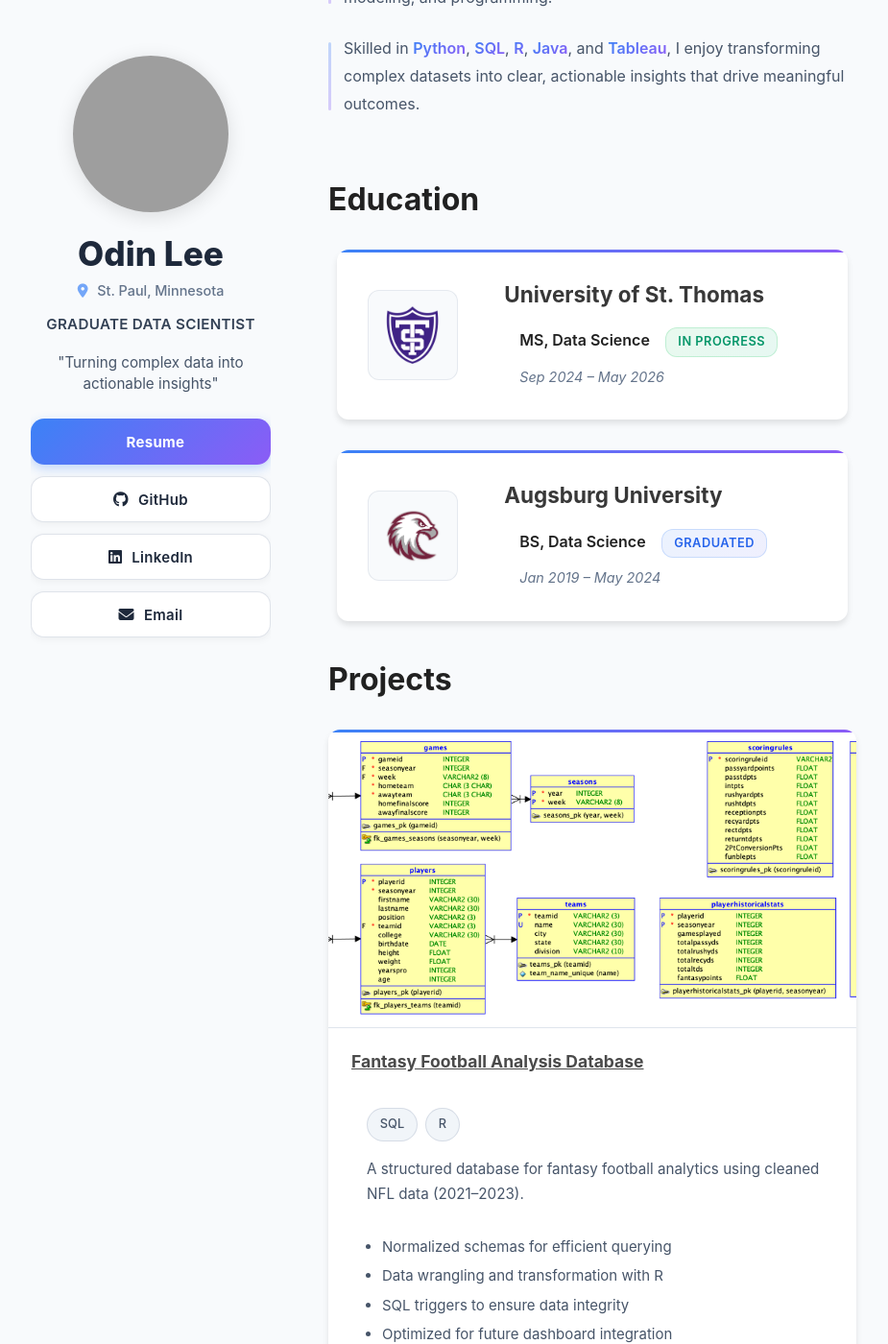
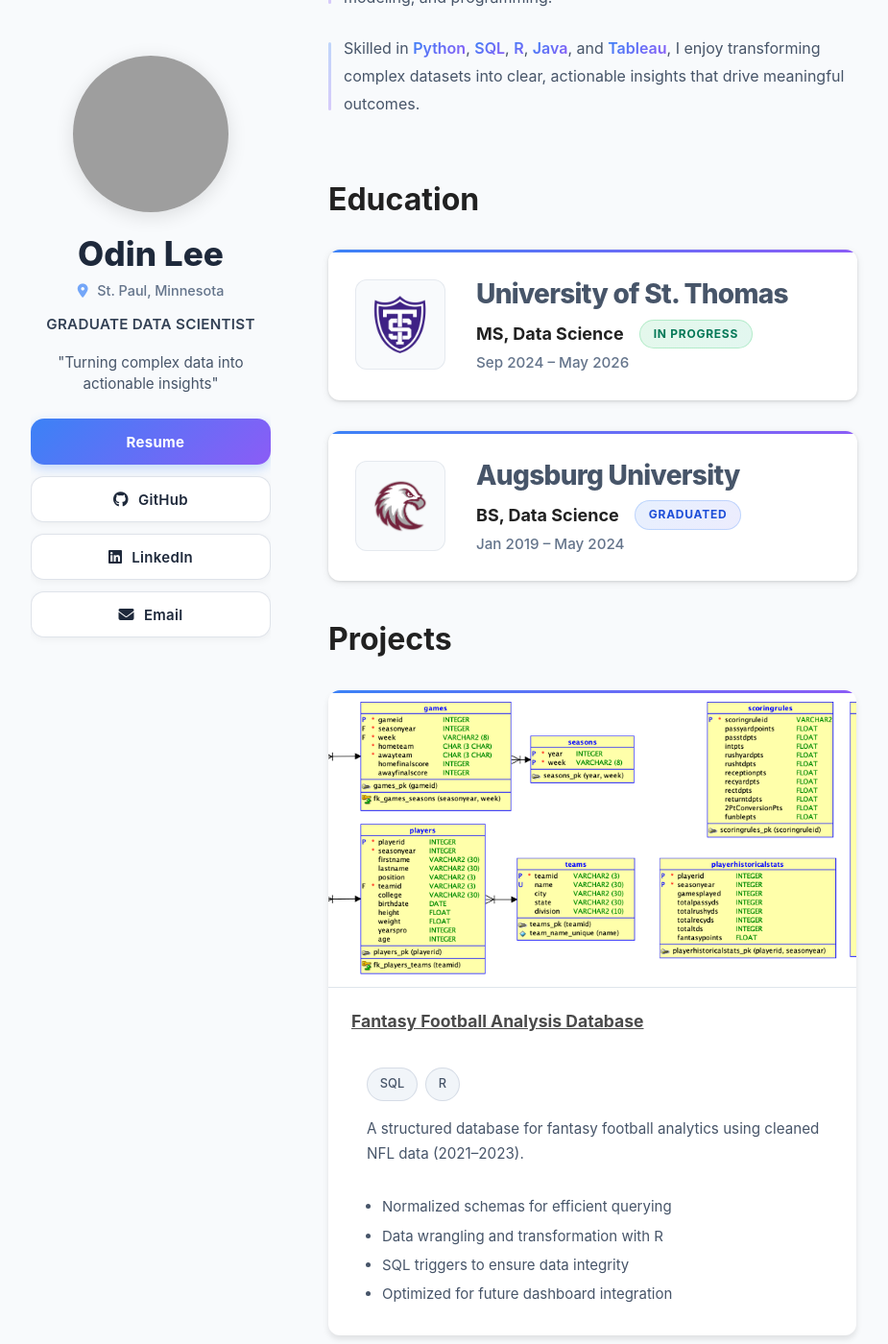
Before and after one commit to OdinLeePro/OdinLeePro.github.io, a Jekyll site: the page built from index.md, in a window 1280 px wide and 1400 px high, scrolled down 347 px. Shown: the whole window at 96% size, without its empty margins (178-1103 px from the left). Built offline with Jekyll 4.4.1, drawn with Linux system fonts in a browser that asks for light colours; grey boxes are pictures that could not be loaded.

Commit message:
Add files via upload

```diff
--- a/assets/css/style.scss
+++ b/assets/css/style.scss
@@ -386,10 +386,10 @@ including layout wrappers, base button design, hover/focus states, and style var
 .educationCard {
   background: $white;                                                                                         // white card background
   border-radius: $border-radius-large;                                                                        // rounded corners
-  box-shadow: 0 4px 6px rgba(0, 0, 0, 0.1);                                                                 // subtle shadow for depth
-  padding: 2rem;                                                                                              // inner spacing
-  width: 85%;                                                                                                 // relative card width
-  max-width: 500px;                                                                                           // limit card size
+  box-shadow: 0 2px 8px rgba(0, 0, 0, 0.08), 0 1px 3px rgba(0, 0, 0, 0.12);                               // improved layered shadow for depth
+  padding: 1.75rem;                                                                                           // reduced padding for shorter height
+  width: 90%;                                                                                                 // slightly wider cards
+  max-width: 600px;                                                                                           // increased max width
   margin: 0 auto;                                                                                             // center card horizontally
   display: flex;                                                                                              // flex container for text + logo
   flex-direction: row-reverse;                                                                                // place logo on the right
@@ -410,39 +410,70 @@ including layout wrappers, base button design, hover/focus states, and style var
   background: linear-gradient(135deg, $blue, $purple);                                                        // gradient accent color
 }
 
-/* ----------------------- Education Text ------------------------ */
-/* Text container inside an education card, placed beside the logo */
+/* ------------------------ Education Text ------------------------ */
+/* Text container inside the education card, placed beside the logo */
 
 .educationText {
   flex: 1;                                                                                                    // take up remaining horizontal space
-  padding-left: 1rem;                                                                                         // spacing between text and logo
+  min-width: 0;                                                                                               // prevent flex item from overflowing
 }
 
-/* ------------- Education Text Paragraph -------------- */
-/* Styles for paragraph content inside an education card */
+/* ---------------- University/School Heading ---------------- */
+/* Styles for the university/school name inside education card */
+
+.educationText h2 {
+  color: $text-color;                                                                                         // standard text color
+  margin: 0 0 0.5rem 0;                                                                                       // space below heading
+  font-size: 1.75rem;                                                                                         // larger font size for hierarchy
+  font-weight: 800;                                                                                           // extra-bold for emphasis
+  letter-spacing: -0.025em;                                                                                   // slight letter tightening for balance
+}
+
+/* ----------------- Education Text Spacing & Hieght ----------------- */
+/* Basic spacing and line-height for paragraphs inside education cards */
 
 .educationText p {
-  margin: 0.5rem 0 0 0;                                                                                       // small spacing above each paragraph
-  font-size: 1rem;                                                                                            // base paragraph size
-  color: $text-color;                                                                                         // standard body text color
-  padding-left: 1rem;                                                                                         // inner left padding for readability
-  line-height: 1.6;                                                                                           // comfortable reading line height
+  margin: 0 0 0.25rem 0;                                                                                      // small bottom spacing between paragraphs
+  line-height: 1.4;                                                                                           // slightly tighter line height for compact text
 }
 
-/* ---------- Education Text Strong ---------- */
-/* Emphasized text inside education paragraphs */
+/* ---------------------------- Degree + Status Badge Paragraph ---------------------------- */
+/* Special styling for the first paragraph inside the education card (degree + status badge) */
 
-.educationText p strong {
-  font-weight: 600;                                                                                           // semi-bold emphasis
+.educationText p:first-of-type {
+  font-size: 1.125rem;                                                                                        // slightly larger font size for prominence
+  color: $text-color;                                                                                         // standard body text color
+  font-weight: 700;                                                                                           // bold text for emphasis
+  display: flex;                                                                                              // flex layout to align degree + badge
+  align-items: center;                                                                                        // vertically center contents
+  flex-wrap: wrap;                                                                                            // wrap onto new lines if needed
+  gap: 1rem;                                                                                                  // spacing between degree and status badge
 }
 
-/* --------------------- Education Text Emphasis --------------------- */
-/* Styles for secondary/emphasized details inside education paragraphs */
+/* -------------------------- Degree + Status Badge Paragraph Bold/Strong Font -------------------------- */
+/* Ensures strong text inside the first paragraph inherits parent weight instead of adding extra boldness */
 
-.educationText p em {
-  color: $muted-color;                                                                                        // muted color for subtle emphasis
-  font-style: italic;                                                                                         // italic style for differentiation
-  font-size: 0.9rem;                                                                                          // slightly smaller than base text
+.educationText p:first-of-type strong {
+  font-weight: inherit;                                                                                       // inherit the 700 weight from parent
+}
+
+/* --------------------- Dates Paragraph ---------------------- */
+/* Styles for the final paragraph in the education card (Dates) */
+
+.educationText p:last-of-type {
+  font-size: 0.95rem;                                                                                         // slightly smaller text size
+  color: #64748b;                                                                                           // muted color for dates/details
+  font-weight: 500;                                                                                           // medium weight for readability
+  margin: 0;                                                                                                  // remove extra spacing below
+}
+
+/* --------------------------------- Dates Paragraph Bold/Strong Font ---------------------------------- */
+/* Normalizes emphasized text inside the last paragraph (dates/details) so it blends with parent styling */
+
+.educationText p:last-of-type em {
+  font-style: normal;                                                                                         // remove italic styling
+  color: inherit;                                                                                             // inherit muted color from parent
+  font-size: inherit;                                                                                         // inherit font size from parent
 }
 
 /* -------------------- Education Logo --------------------- */
@@ -465,33 +496,32 @@ including layout wrappers, base button design, hover/focus states, and style var
   object-fit: contain;                                                                                        // scale logo without distortion
 }
 
-/* ---------------------- Status Badge ---------------------- */
+/* ---------------- Status Badge ---------------- */
 /* "In Progress" or "Graduated" status indicators */
 
-.educationText .status-badge {
-  display: inline-block;                                                                                      // inline badge element
-  padding: 0.25rem 0.75rem;                                                                                   // compact padding (4px top/bottom, 12px left/right)
-  border-radius: 12px;                                                                                        // pill shape with rounded corners
-  font-size: 0.8rem;                                                                                          // small text (12.8px if base is 16px)
-  font-weight: 600;                                                                                           // semi-bold text weight
+.status-badge {
+  padding: 0.375rem 0.875rem;                                                                                 // slightly larger padding for better presence
+  border-radius: 16px;                                                                                        // more rounded pill shape
+  font-size: 0.75rem;                                                                                         // refined text size
+  font-weight: 700;                                                                                           // standardized bold text weight
   text-transform: uppercase;                                                                                  // convert text to uppercase
-  letter-spacing: 0.5px;                                                                                      // slight letter spacing for readability
-  margin-left: 0.75rem;                                                                                       // spacing from the degree text (12px)
+  letter-spacing: 0.75px;                                                                                     // increased letter spacing for readability
   transition: all 0.2s ease;                                                                                  // smooth transition for hover effects
+  white-space: nowrap;                                                                                        // prevent text wrapping
 }
 
-/* "In Progress" badge styling - Green theme */
-.educationText .status-badge.in-progress {
-  background: linear-gradient(135deg, rgba(34, 197, 94, 0.1), rgba(16, 185, 129, 0.1));                    // subtle green gradient background
-  color: #059669;                                                                                            // dark green text color
-  border: 1px solid rgba(34, 197, 94, 0.2);                                                                  // light green border
+/* "In Progress" badge styling - (Green Theme) */
+.status-badge.in-progress {
+  background: linear-gradient(135deg, rgba(34, 197, 94, 0.12), rgba(16, 185, 129, 0.12));                 // consistent background opacity
+  color: #047857;                                                                                           // green text color
+  border: 1px solid rgba(34, 197, 94, 0.25);                                                                // consistent border opacity
 }
 
-/* "Graduated/Completed" badge styling - Blue theme */
-.educationText .status-badge.completed {
-  background: linear-gradient(135deg, rgba(59, 130, 246, 0.1), rgba(99, 102, 241, 0.1));                   // subtle blue gradient background
-  color: #2563eb;                                                                                            // dark blue text color
-  border: 1px solid rgba(59, 130, 246, 0.2);                                                                 // light blue border
+/* "Graduated/Completed" badge styling - (Blue Theme) */
+.status-badge.completed {
+  background: linear-gradient(135deg, rgba(59, 130, 246, 0.12), rgba(99, 102, 241, 0.12));                // consistent background opacity
+  color: #1d4ed8;                                                                                           // blue text color
+  border: 1px solid rgba(59, 130, 246, 0.25);                                                               // consistent border opacity
 }
 
 /* ================================== */
```
